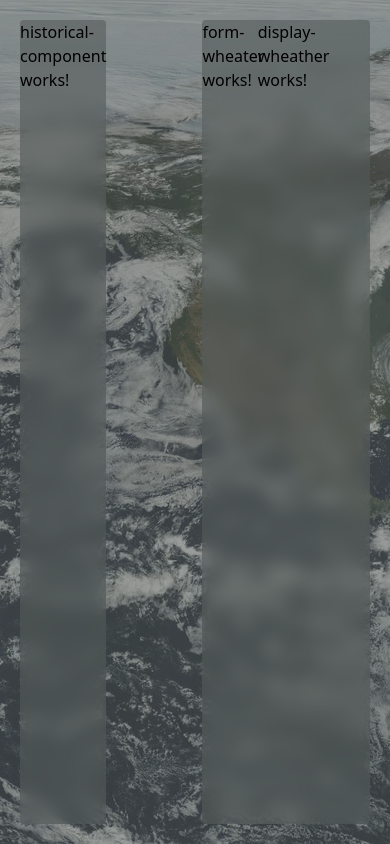
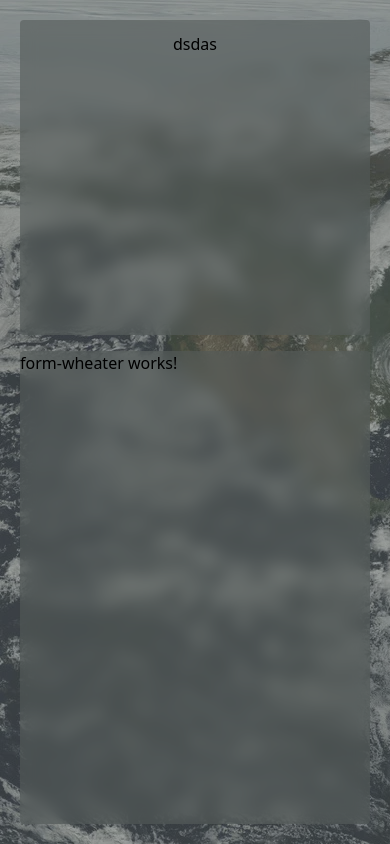
Before and after one commit to G9Mares/clima_app, an Angular app: page / in a window 390 px wide. Built offline with nearby package versions, Linux system fonts and the light colour scheme.

Commit message:
feat: Layout Responsive

```diff
--- a/src/app/app.html
+++ b/src/app/app.html
@@ -1,12 +1,12 @@
-<div class="bg-background w-[100%] h-[100vh] p-5 flex gap-[6rem]">
-  <div class="bg-background w-[30%] h-full rounded-sm backdrop-blur-sm">
+<div class="bg-background w-[100%] h-[100vh] p-5 flex flex-col  gap-[1rem] md:flex-row md:gap-[6rem]">
+  <div class="bg-background h-[40%] md:h-full rounded-sm backdrop-blur-sm md:w-[30%]">
     <app-historical-component></app-historical-component>
   </div>
-  <div class="bg-background w-[70%] h-full rounded-sm backdrop-blur-sm flex">
-    <div class="w-[33%]">
+  <div class="bg-background  h-[60%] md:h-full overflow-y-auto   rounded-sm backdrop-blur-sm md:flex row md:w-[70%]">
+    <div class="md:w-[33%] h-[100%]">
       <app-form-wheater></app-form-wheater>
     </div>
-    <div class="w-[66%]">
+    <div class="md:w-[66%] h-[100%]">
       <app-display-wheather></app-display-wheather>
     </div>
   </div>
--- a/src/app/components/historical-component/historical-component.html
+++ b/src/app/components/historical-component/historical-component.html
@@ -1 +1,5 @@
-<p>historical-component works!</p>
+<div class="w-[100%] h-[100%] flex flex-col py-3 px-5 items-center">
+    <img src="/images.png" class="hidden md:w-[150px] md:block"  alt="">
+    <p>dsdas</p>
+
+</div>
--- a/src/index.html
+++ b/src/index.html
@@ -7,7 +7,7 @@
   <meta name="viewport" content="width=device-width, initial-scale=1">
   <link rel="icon" type="image/x-icon" href="favicon.ico">
 </head>
-<body class="bg-[url(/s2.jpg)]">
+<body class="bg-[url(/s2.jpg)] transition-all">
   <app-root></app-root>
 </body>
 </html>
```
Also changed, not shown: public/images.png.
